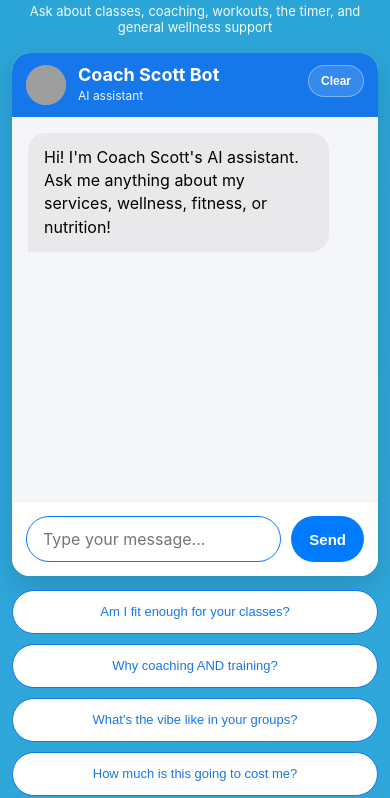
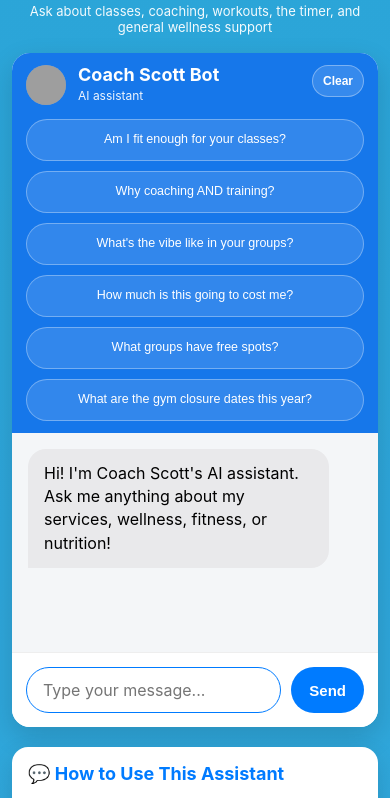
Before and after one commit to scottcrawfordcoach/website-assistant, a website: page frontend/chat.html in a window 390 px wide. Shown: the part 47-845 px from the top of the page. Drawn offline with Linux system fonts and the light colour scheme; grey boxes are pictures that could not be loaded.

Commit message:
Move chat shortcuts into header and improve panel height

```diff
--- a/frontend/chat.html
+++ b/frontend/chat.html
@@ -49,6 +49,7 @@
             display: flex;
             gap: 20px;
             align-items: stretch;
+            min-height: calc(100vh - 150px);
         }
 
         .chat-column {
@@ -73,13 +74,21 @@
             overflow: hidden;
             display: flex;
             flex-direction: column;
-            min-height: min(78vh, 860px);
+            min-height: 0;
+            height: 100%;
+            flex: 1;
         }
 
         .chat-topbar {
             background: #1677ea;
             color: white;
-            padding: 14px 16px;
+            padding: 14px 16px 16px;
+            display: flex;
+            flex-direction: column;
+            gap: 14px;
+        }
+
+        .chat-topbar-main {
             display: flex;
             align-items: center;
             gap: 12px;
@@ -133,6 +142,31 @@
         }
 
         .clear-button:hover {
+            background: rgba(255,255,255,0.24);
+        }
+
+        .header-shortcuts {
+            display: grid;
+            grid-template-columns: repeat(3, minmax(0, 1fr));
+            gap: 10px;
+            width: 100%;
+        }
+
+        .header-shortcuts button {
+            background: rgba(255,255,255,0.12);
+            color: white;
+            border: 1px solid rgba(255,255,255,0.32);
+            padding: 10px 12px;
+            border-radius: 999px;
+            font-size: 12.5px;
+            cursor: pointer;
+            transition: all 0.2s ease;
+            text-align: center;
+            line-height: 1.25;
+            min-height: 42px;
+        }
+
+        .header-shortcuts button:hover {
             background: rgba(255,255,255,0.24);
         }
 
@@ -287,32 +321,6 @@
             margin-left: 10px;
         }
 
-        .quick-questions {
-            display: grid;
-            grid-template-columns: repeat(3, minmax(0, 1fr));
-            gap: 10px;
-            margin-top: 14px;
-        }
-
-        .quick-questions button {
-            background: white;
-            color: #1677ea;
-            border: 1.5px solid #1677ea;
-            padding: 11px 10px;
-            border-radius: 999px;
-            font-size: 13px;
-            cursor: pointer;
-            transition: all 0.2s ease;
-            text-align: center;
-            line-height: 1.3;
-            min-height: 44px;
-        }
-
-        .quick-questions button:hover {
-            background: #1677ea;
-            color: white;
-        }
-
         /* Mobile responsive */
         @media (max-width: 968px) {
             .page-shell {
@@ -321,6 +329,7 @@
 
             .container {
                 flex-direction: column;
+                min-height: auto;
             }
 
             .info-column {
@@ -333,10 +342,10 @@
             }
 
             .chat-section {
-                min-height: 62vh;
+                min-height: calc(100vh - 170px);
             }
 
-            .quick-questions {
+            .header-shortcuts {
                 grid-template-columns: repeat(2, minmax(0, 1fr));
             }
         }
@@ -376,17 +385,24 @@
                 padding: 12px 18px;
             }
 
-            .quick-questions {
+            .header-shortcuts {
                 grid-template-columns: 1fr;
             }
 
             .chat-topbar {
                 padding: 12px 14px;
+            }
+
+            .chat-topbar-main {
                 align-items: flex-start;
             }
 
             .bot-meta h2 {
                 font-size: 18px;
+            }
+
+            .clear-button {
+                padding: 8px 10px;
             }
         }
     </style>
@@ -402,6 +418,7 @@
             <div class="chat-column">
                 <div class="chat-section">
                     <div class="chat-topbar">
+                        <div class="chat-topbar-main">
                             <div class="avatar-wrap">
                                 <img src="https://yxndmpwqvdatkujcukdv.supabase.co/storage/v1/object/public/web-content/scott-avatar.jpg" alt="Coach Scott">
                             </div>
@@ -410,6 +427,16 @@
                                 <p>AI assistant</p>
                             </div>
                             <button class="clear-button" type="button" onclick="clearHistory()">Clear</button>
+                        </div>
+
+                        <div class="header-shortcuts">
+                            <button type="button" onclick="askQuestion(this)">Am I fit enough for your classes?</button>
+                            <button type="button" onclick="askQuestion(this)">Why coaching AND training?</button>
+                            <button type="button" onclick="askQuestion(this)">What's the vibe like in your groups?</button>
+                            <button type="button" onclick="askQuestion(this)">How much is this going to cost me?</button>
+                            <button type="button" onclick="askQuestion(this)">What groups have free spots?</button>
+                            <button type="button" onclick="askQuestion(this)">What are the gym closure dates this year?</button>
+                        </div>
                     </div>
 
                     <div id="chat-box">
@@ -422,15 +449,6 @@
                         <input id="chat-input" type="text" placeholder="Type your message..." />
                         <button class="send-button" onclick="sendMsg()">Send</button>
                     </div>
-                </div>
-
-                <div class="quick-questions">
-                    <button type="button" onclick="askQuestion(this)">Am I fit enough for your classes?</button>
-                    <button type="button" onclick="askQuestion(this)">Why coaching AND training?</button>
-                    <button type="button" onclick="askQuestion(this)">What's the vibe like in your groups?</button>
-                    <button type="button" onclick="askQuestion(this)">How much is this going to cost me?</button>
-                    <button type="button" onclick="askQuestion(this)">What groups have free spots?</button>
-                    <button type="button" onclick="askQuestion(this)">What are the gym closure dates this year?</button>
                 </div>
             </div>
 
```
Lines whose indentation alone changed are shown as unchanged.
